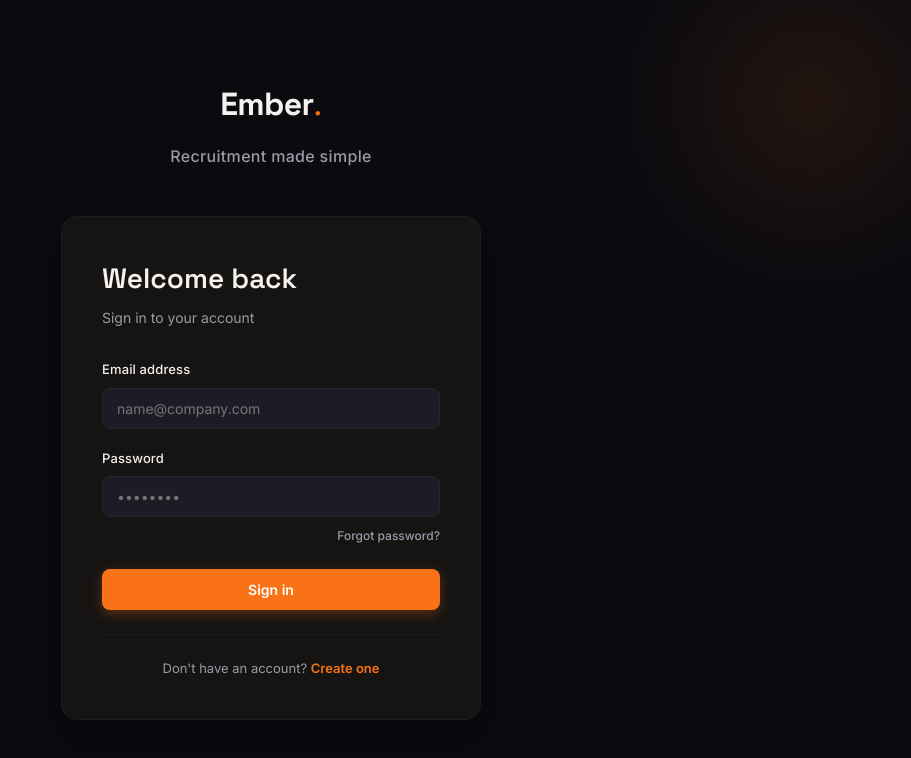
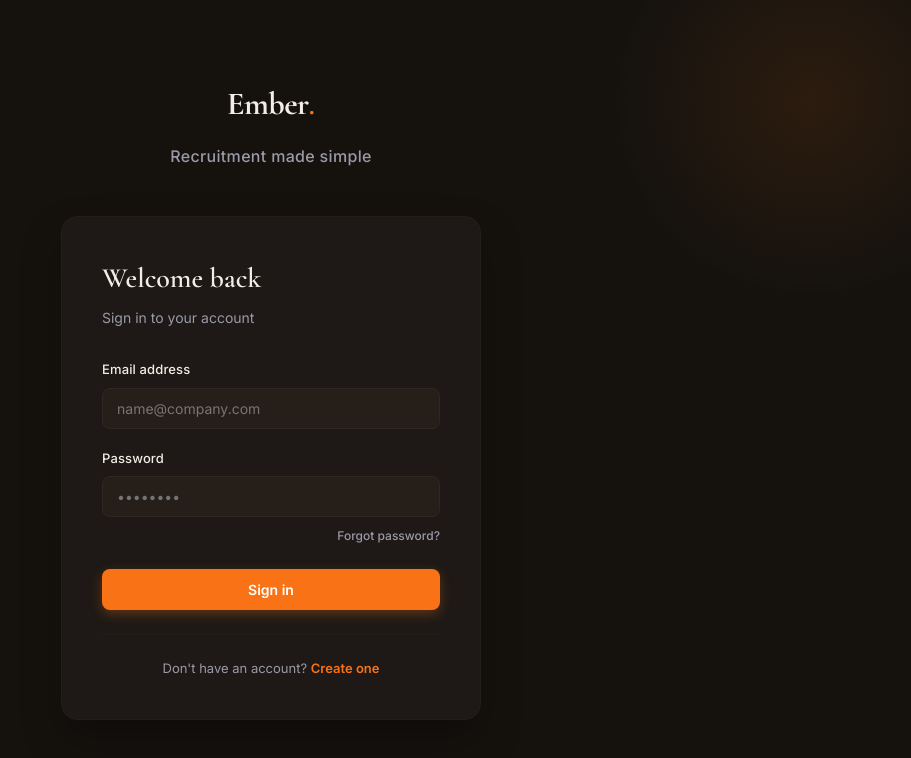
Before and after one commit to ApexFutz/Ember, a React (Vite) app in the folder Ember/: page /login in a window 1280 px wide. Shown: the top 758 px of the page, without its empty margins (369-1280 px from the left). Built offline with nearby package versions, Linux system fonts and the light colour scheme; no server answers.

Commit message:
small change

```diff
--- a/Ember/index.html
+++ b/Ember/index.html
@@ -4,9 +4,9 @@
     <meta charset="UTF-8" />
     <link rel="icon" type="image/svg+xml" href="/favicon.svg" />
     <meta name="viewport" content="width=device-width, initial-scale=1.0" />
-    <link rel="preconnect" href="https://fonts.googleapis.com">
-    <link rel="preconnect" href="https://fonts.gstatic.com" crossorigin>
-    <link href="https://fonts.googleapis.com/css2?family=Inter:wght@400;500;600&family=Space+Grotesk:wght@400;500;600;700&family=JetBrains+Mono:wght@400;500&display=swap" rel="stylesheet">
+    <link rel="preconnect" href="https://fonts.googleapis.com" />
+    <link rel="preconnect" href="https://fonts.gstatic.com" crossorigin />
+    <link href="https://fonts.googleapis.com/css2?family=Cormorant+Garamond:ital,wght@0,600;0,700;1,600;1,700&family=Inter:wght@400;500;600;700&family=JetBrains+Mono:wght@500&display=swap" rel="stylesheet" />
     <title>Ember</title>
   </head>
   <body>
--- a/Ember/src/index.css
+++ b/Ember/src/index.css
@@ -4,17 +4,19 @@
   --color-primary-dark: #ea580c;
   --color-primary-light: #fb923c;
 
-  --color-bg-primary: #0a0a0f;
-  --color-bg-secondary: #161413;
-  --color-bg-tertiary: #1c1c26;
-  --color-bg-hover: #1f1f2e;
+  /* warmer backgrounds (gun.io feel) */
+  --color-bg-primary: #15120e;
+  --color-bg-secondary: #1e1916;
+  --color-bg-tertiary: #261f19;
+  --color-bg-hover: #2e2820;
 
-  --color-text-primary: #f5f1ee;
+  /* text — slightly warmer cream */
+  --color-text-primary: #f2ede6;
   --color-text-secondary: #9a9aa8;
   --color-text-tertiary: #5a5a68;
 
-  --color-border: #26262f;
-  --color-border-light: #1c1c26;
+  --color-border: #2e2820;
+  --color-border-light: #231e19;
 
   --color-success: #10b981;
   --color-warning: #f97316;
@@ -23,7 +25,7 @@
 
   /* Typography */
   --font-primary: 'Inter', -apple-system, BlinkMacSystemFont, 'Segoe UI', sans-serif;
-  --font-display: 'Space Grotesk', -apple-system, BlinkMacSystemFont, 'Segoe UI', sans-serif;
+  --font-display: 'Cormorant Garamond', Georgia, serif;
   --font-mono: 'JetBrains Mono', 'Courier New', monospace;
 
   --text-xs: 11px;
```
